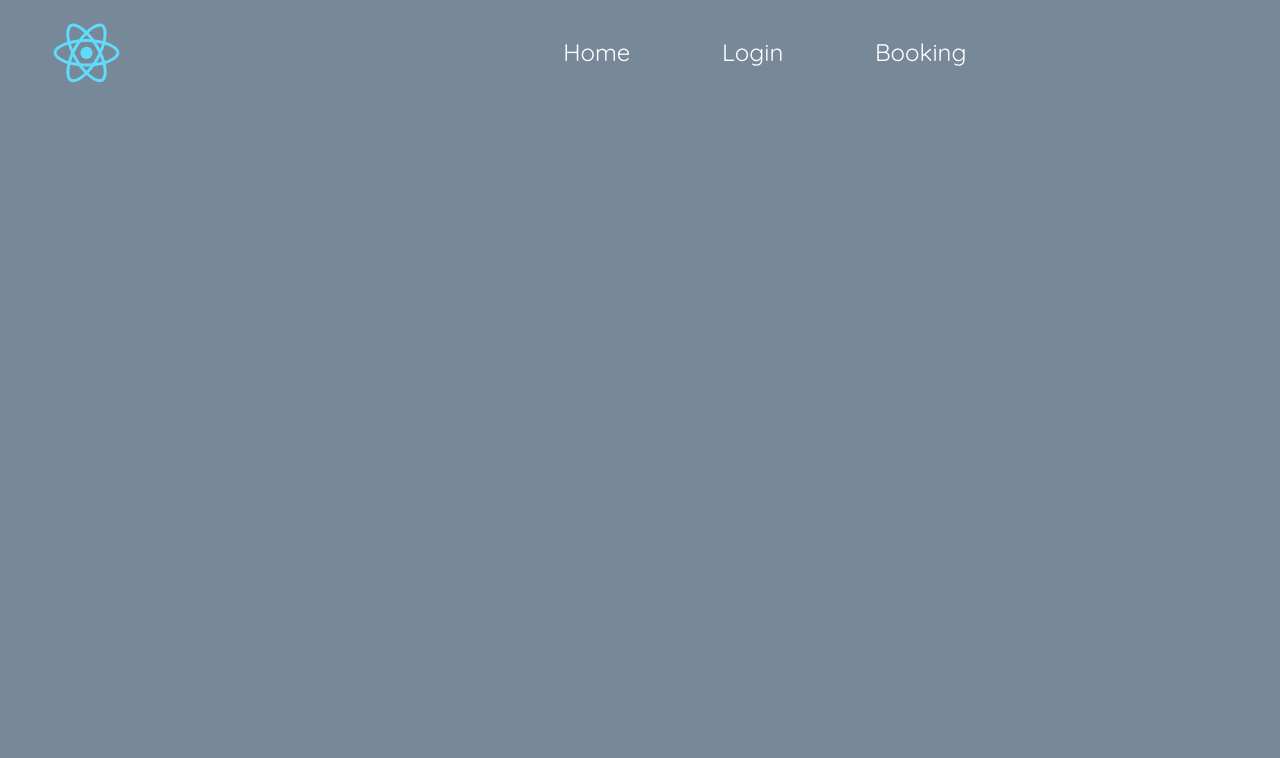
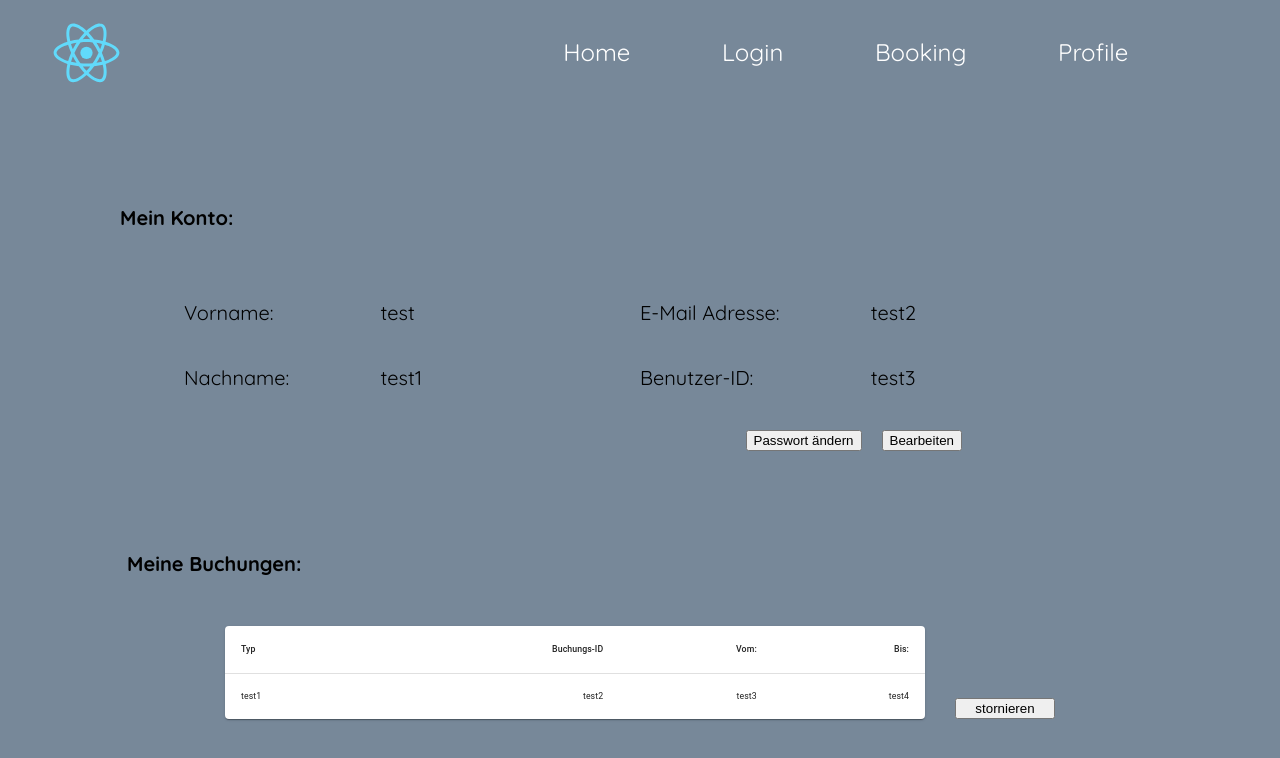
Before and after one commit to PavelPospolit/HotelSoftware, a React (Create React App) app in the folder app/: page /profile in a window 1280 px wide. Before the commit this address had no page. Shown: the top 758 px of the page. Built offline with nearby package versions, Linux system fonts and the light colour scheme.

Commit message:
Profile Page V1

```diff
--- a/app/src/App.css
+++ b/app/src/App.css
@@ -3,3 +3,8 @@ html, body, #root, .App {
   display: flex;
   flex-direction: column;
 }
+
+#container {
+  height: 100%;
+  display: flex;
+}
--- a/app/src/App.js
+++ b/app/src/App.js
@@ -6,6 +6,7 @@ import NavBar from './components/NavBar/NavBar';
 import Homepage from './components/Home/Home';
 import Booking from './components/Booking/Booking'
 import LoginSignUp from './components/LoginSignUp/LoginSignUp';
+import Profile from './components/Profile/Profile';
 
 function App() {
 
@@ -13,14 +14,18 @@ function App() {
 
   return (
     <Router>
-        <div>
+        <div id='container'>
         {   showNav &&
             <NavBar/>
         }
+
+          {/* <Profile /> */}
+
           <Routes>
               <Route exact path='/' element={<Homepage funcNav={setShowNav}/>} />
               <Route path='/login' element={<LoginSignUp funcNav={setShowNav}/>} />
               <Route path='/booking' element={<Booking />} />
+              <Route path='/profile' element={<Profile/>} />
           </Routes>
         </div>
       </Router>
--- a/app/src/components/Home/Home.css
+++ b/app/src/components/Home/Home.css
@@ -1,7 +1,7 @@
 .homepage {
   margin-top: 105px;
-  height: 100%;
-
+  height: max-content;
+  align-self: flex-end;
   display: flex;
 }
 
@@ -34,7 +34,7 @@
 }
 
 .homeRechts > button {
-  margin-bottom: 100px;
+  margin-bottom: 50px;
 
   height: 4rem;
   width: 8rem;
--- a/app/src/components/NavBar/NavBar.js
+++ b/app/src/components/NavBar/NavBar.js
@@ -17,6 +17,7 @@ function NavBar() {
           <li><Link to={'/'} className="nav-link"> Home </Link></li>
           <li><Link to={'/login'} className="nav-link">Login</Link></li>
           <li><Link to={'/booking'} className="nav-link">Booking</Link></li>
+          <li><Link to={'/profile'} className="nav-link">Profile</Link></li>
         </ul>
       </div>
 
--- a/app/src/components/Profile/Profile.css
+++ b/app/src/components/Profile/Profile.css
@@ -0,0 +1,90 @@
+.profilePage {
+  margin-top: 105px;
+  margin-left: 70px;
+  margin-right: 70px;
+  height: max-content;
+  width: 100%;
+
+  display: flex;
+  flex-direction: column;
+
+}
+
+.topDiv{
+  width: 100%;
+  display: flex;
+  flex-direction: column;
+  margin-top: 50px;
+}
+
+.topDiv > h1 {
+  margin: 50px;
+}
+
+.profileContent {
+  width: 80%;
+  display: flex;
+  flex-direction: row;
+  align-self: center;
+}
+
+.contentLeft, .contentRight {
+  display: flex;
+  flex-direction: row;
+
+  width: 100%;
+
+  font-size: 2rem;
+}
+
+.left, .right{
+  display: flex;
+  flex-direction: column;
+}
+
+.left {
+  margin-right: 20%;
+}
+
+.profileBtns {
+  width: 80%;
+  display: flex;
+  justify-content: flex-end;
+
+  margin-top: 20px;
+  margin-right: 50px;
+}
+
+.profileBtns > button {
+  margin-right: 20px;
+}
+
+.bottomDiv{
+  padding-top: 50px;
+  display: flex;
+  flex-direction: column;
+  align-items: center;
+}
+
+.bottomDiv > h1{
+  margin: 50px;
+  width: 90%;
+}
+
+#Table > #stornoBtn {
+  margin-top: 30px;
+  margin-left: 30px;
+  width: 100px;
+  align-self: flex-end;
+}
+
+#tableContainer, #tableBooking  {
+  width: 700px;
+}
+
+#Table{
+  display: flex;
+  width: 100%;
+  justify-content: center;
+
+}
--- a/app/src/components/Profile/Profile.js
+++ b/app/src/components/Profile/Profile.js
@@ -1,8 +1,91 @@
-import React from 'react'
+import React, { useState } from 'react'
+import './Profile.css'
+import Table from '@mui/material/Table';
+import TableBody from '@mui/material/TableBody';
+import TableCell from '@mui/material/TableCell';
+import TableContainer from '@mui/material/TableContainer';
+import TableHead from '@mui/material/TableHead';
+import TableRow from '@mui/material/TableRow';
+import Paper from '@mui/material/Paper';
 
 function Profile() {
+
+  const [vorname, setVorname] = useState('test');
+  const [nachname, setNachname] = useState('test1');
+  const [email, setEmail] = useState('test2');
+  const [userId, setUserId] = useState('test3');
+
+  const [buchungen, setBuchungen] = useState([{ typ: 'test1', buchungID: 'test2', buchungVon: 'test3', buchungBis: 'test4' }])
+
   return (
-    <div>Profile</div>
+    <div className='profilePage'>
+      <div className='topDiv'>
+        <h1>Mein Konto:</h1>
+        <div className='profileContent'>
+          <div className='contentLeft'>
+            <div className='left'>
+              <p>Vorname:</p>
+              <p>Nachname:</p>
+            </div>
+            <div className='right'>
+              <p>{vorname}</p>
+              <p>{nachname}</p>
+            </div>
+          </div>
+          <div className='contentRight'>
+            <div className='left'>
+              <p>E-Mail Adresse:</p>
+              <p>Benutzer-ID:</p>
+            </div>
+            <div className='right'>
+              <p>{email}</p>
+              <p>{userId}</p>
+            </div>
+          </div>
+        </div>
+        <div className='profileBtns'>
+          <button id='passwortBtn'>Passwort ändern</button>
+          <button id='bearbeitenBtn'>Bearbeiten</button>
+        </div>
+      </div>
+      <div className='bottomDiv'>
+
+        <h1>Meine Buchungen:</h1>
+
+        <div id='Table'>
+          <TableContainer component={Paper} id='tableContainer'>
+            <Table sx={{ minWidth: 500 }} aria-label="simple table" id='tableBooking'>
+              <TableHead>
+                <TableRow>
+                  <TableCell>Typ</TableCell>
+                  <TableCell align="right">Buchungs-ID</TableCell>
+                  <TableCell align="right">Vom:</TableCell>
+                  <TableCell align="right">Bis:</TableCell>
+                </TableRow>
+              </TableHead>
+              <TableBody>
+                {buchungen.map((row) => (
+                  <TableRow
+                    key={row.typ}
+                    sx={{ '&:last-child td, &:last-child th': { border: 0 } }}
+                  >
+                    <TableCell component="th" scope="row">
+                      {row.typ}
+                    </TableCell>
+                    <TableCell align="right">{row.buchungID}</TableCell>
+                    <TableCell align="right">{row.buchungVon}</TableCell>
+                    <TableCell align="right">{row.buchungBis}</TableCell>
+                  </TableRow>
+                ))}
+              </TableBody>
+            </Table>
+          </TableContainer>
+          <button id='stornoBtn'>stornieren</button>
+        </div>
+
+
+      </div>
+    </div>
   )
 }
 
```
Also changed, not shown: 2 other files (tests, documents, lock files or other folders).
